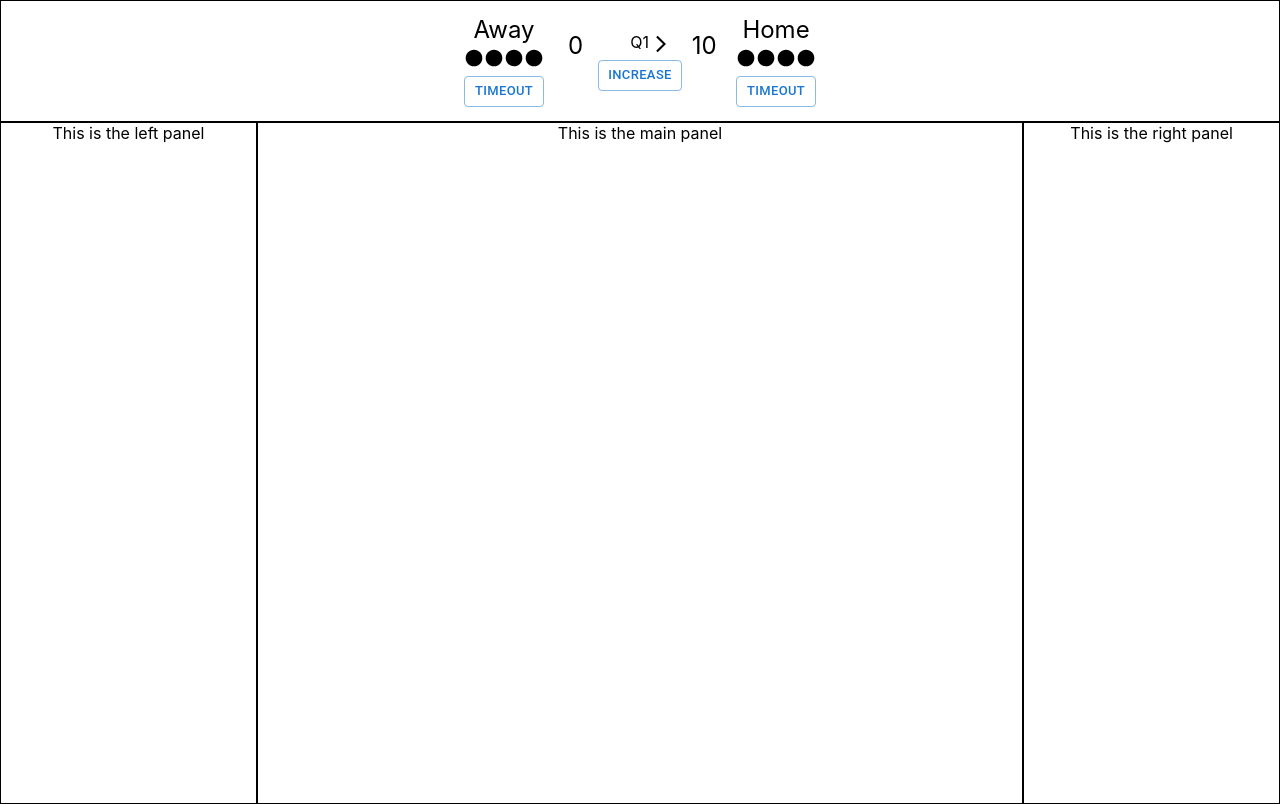
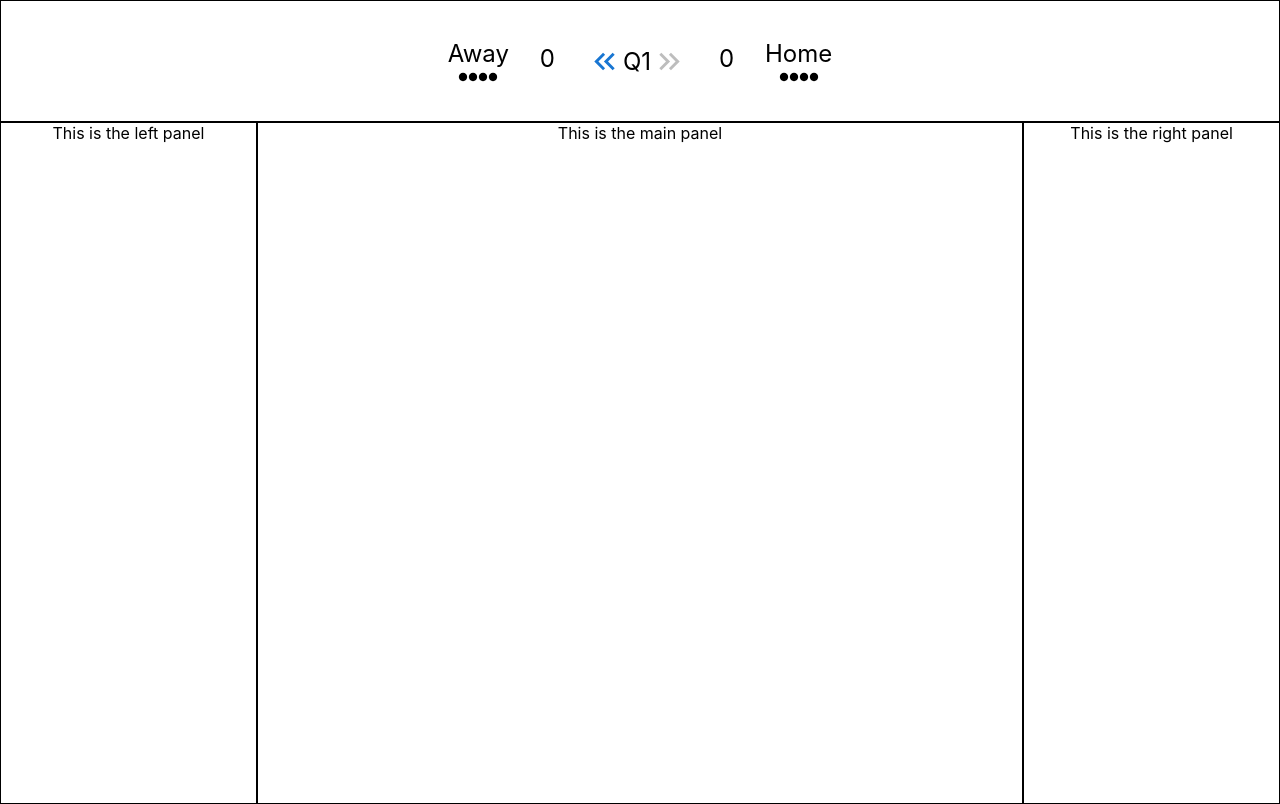
Before and after one commit to z-score-sports/data-entry-site-v2, a React (Create React App) app: page / in a window 1280 px wide. Built offline with nearby package versions, Linux system fonts and the light colour scheme.

Commit message:
simpler ui

```diff
--- a/src/components/ScoreBoard.tsx
+++ b/src/components/ScoreBoard.tsx
@@ -5,8 +5,10 @@ import CircleIcon from '@mui/icons-material/Circle';
 import CircleOutlinedIcon from '@mui/icons-material/CircleOutlined';
 import { Button } from '@mui/material';
 import { Team } from '../state/Player';
-import ArrowBackIosNewOutlinedIcon from '@mui/icons-material/ArrowBackIosNewOutlined';
-import ArrowForwardIosOutlinedIcon from '@mui/icons-material/ArrowForwardIosOutlined';
+
+import KeyboardDoubleArrowLeftOutlinedIcon from '@mui/icons-material/KeyboardDoubleArrowLeftOutlined';
+import KeyboardDoubleArrowRightOutlinedIcon from '@mui/icons-material/KeyboardDoubleArrowRightOutlined';
+
 
 import "../css/ScoreBoard.css";
 
@@ -25,13 +27,13 @@ const TeamDescriptionComponent: React.FC<TeamDescriptionProps> = observer((props
                 {[...Array(props.maxTimeouts)].map((e, i) => {
                     return (
                         <>
-                            {i < props.timeouts && <CircleIcon fontSize='small'></CircleIcon>}
-                            {i >= props.timeouts && <CircleOutlinedIcon fontSize='small'></CircleOutlinedIcon>}
+                            {i < props.timeouts && <CircleIcon fontSize='inherit'></CircleIcon>}
+                            {i >= props.timeouts && <CircleOutlinedIcon fontSize='inherit'></CircleOutlinedIcon>}
                         </>
                     )
                 })}
             </div>
-            <Button variant="outlined" size="small" onClick={props.timeoutFunction}>Timeout</Button>
+            {/* <Button variant="outlined" size="small" onClick={props.timeoutFunction}>Timeout</Button> */}
 
         </div>
     )
@@ -46,26 +48,19 @@ function ScoreBoard() {
             <div className="scoreboarddata">
                 <TeamDescriptionComponent name='Away' timeouts={gameState.awayTimeouts} maxTimeouts={4} timeoutFunction={() => {gameState.callTimeout(Team.away)}}/>
                 <div className="centerscoreboard">
-                    <div className="scoreboard__scores">
-                        <div className='score width3'>{gameState.awayRoster.pointsScored}</div>
-                        {/* // potential pos arrow */}
-                        <div className='score__center width3'>
-                            <div className="width3 leftarrow">
-                                {gameState.possessionArrow === Team.home ?
-                                    <ArrowBackIosNewOutlinedIcon fontSize='small'/> : <div/> }
-                            </div>
-                            <div className="width3 quarter">
-                                Q{gameState.quarter}
-                            </div>
-                            <div className="width3 rightarrow">
-                            {gameState.possessionArrow === Team.away ?
-                                    <ArrowForwardIosOutlinedIcon fontSize='small'/> : <div/> }
-                            </div>
+                    <div className="score">
+                        {gameState.awayRoster.pointsScored}
+                    </div>
+                    <div className="quarter">
+                        <KeyboardDoubleArrowLeftOutlinedIcon className='posarrow__icon' fontSize="large" color={gameState.possessionArrow === Team.away ? "primary" : "disabled"} onClick={() => {gameState.possessionArrow = Team.away}}/>
+                        <div>
+                            Q{gameState.quarter}
                         </div>
-                        {/* // potential pos arrow */}
-                        <div className='score width3'>{10}</div>
+                        <KeyboardDoubleArrowRightOutlinedIcon className='posarrow__icon' fontSize="large" color={gameState.possessionArrow === Team.home ? "primary" : "disabled"} onClick={() => {gameState.possessionArrow = Team.home}}/>
                     </div>
-                    <Button variant='outlined' size='small' onClick={() => {gameState.increaseQuarter()}}>Increase</Button>
+                    <div className="score">
+                        {gameState.homeRoster.pointsScored}
+                    </div>
                 </div>
                 <TeamDescriptionComponent name='Home' timeouts={gameState.homeTimeouts} maxTimeouts={4} timeoutFunction={() => {gameState.callTimeout(Team.home)}}/>
             </div>
--- a/src/css/ScoreBoard.css
+++ b/src/css/ScoreBoard.css
@@ -14,6 +14,7 @@
 .timeouts {
     margin: 0;
     padding: 0;
+    font-size: x-small;
 }
 
 .scoreboarddata {
@@ -23,12 +24,14 @@
 }
 
 .centerscoreboard {
-    width: 15vw;
+    width: 20vw;
+    display: flex;
 }
 
 .scoreboard__scores {
     display: flex;
     justify-content: space-between;
+    border: 1px solid black;
 
 }
 
@@ -37,10 +40,12 @@
     font-weight:normal;
     display: flex;
     justify-content: center;
+    width: 30%;
 }
 
 .width3 {
     width: 33%;
+    border: 1px solid red;
 }
 
 .score__center {
@@ -49,6 +54,16 @@
 }
 
 .quarter {
-    margin: 0;
-    padding-bottom: .5em;
+    width: 40%;
+    display: flex;
+    justify-content: space-evenly;
+    align-items: center;
 }
+
+.quarter {
+    font-size: x-large;
+}
+
+.posarrow__icon {
+    cursor: pointer;
+}
```
